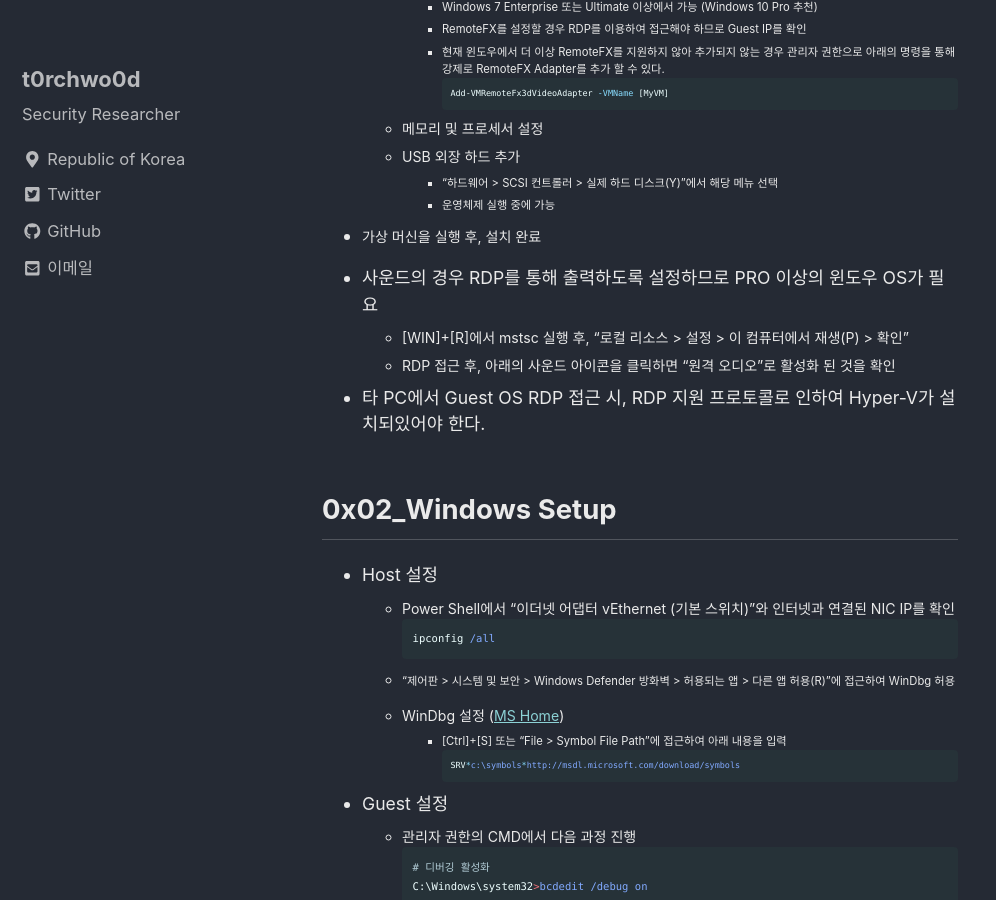
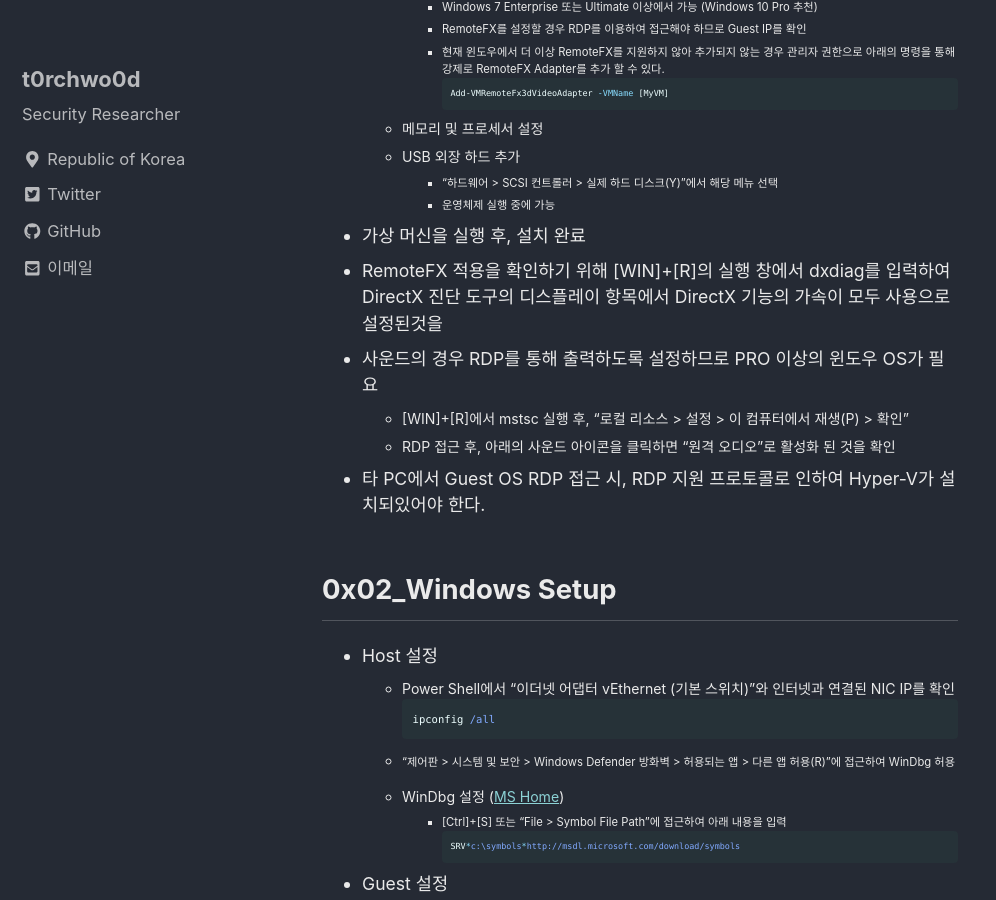
Before and after one commit to t0rchwo0d/t0rchwo0d.github.io, a Jekyll site: the page built from _posts/2019-05-19-Windows-Kernel-Debugging-In-Hyper-V.md, in a window 1280 px wide and 900 px high, scrolled down 1163 px. Shown: the whole window, without its empty margins (0-996 px from the left). Built offline with Jekyll 4.4.1, drawn with Linux system fonts in a browser that asks for light colours; cached includes are drawn as plain includes; nearby versions of some CDN libraries; comment, search, counter and statistics services are not loaded.

Commit message:
Update 2019-05-19-Windows-Kernel-Debugging-In-Hyper-V.md

```diff
--- a/_posts/2019-05-19-Windows-Kernel-Debugging-In-Hyper-V.md
+++ b/_posts/2019-05-19-Windows-Kernel-Debugging-In-Hyper-V.md
@@ -51,7 +51,7 @@ tags:
     - 운영체제 실행 중에 가능
 
 - 가상 머신을 실행 후, 설치 완료
-
+- RemoteFX 적용을 확인하기 위해 [WIN]+[R]의 실행 창에서 dxdiag를 입력하여 DirectX 진단 도구의 디스플레이 항목에서 DirectX 기능의 가속이 모두 사용으로 설정된것을
 - 사운드의 경우 RDP를 통해 출력하도록 설정하므로 PRO 이상의 윈도우 OS가 필요
   - [WIN]+[R]에서 mstsc 실행 후, "로컬 리소스 > 설정 > 이 컴퓨터에서 재생(P) > 확인"
   - RDP 접근 후, 아래의 사운드 아이콘을 클릭하면 "원격 오디오"로 활성화 된 것을 확인
```
